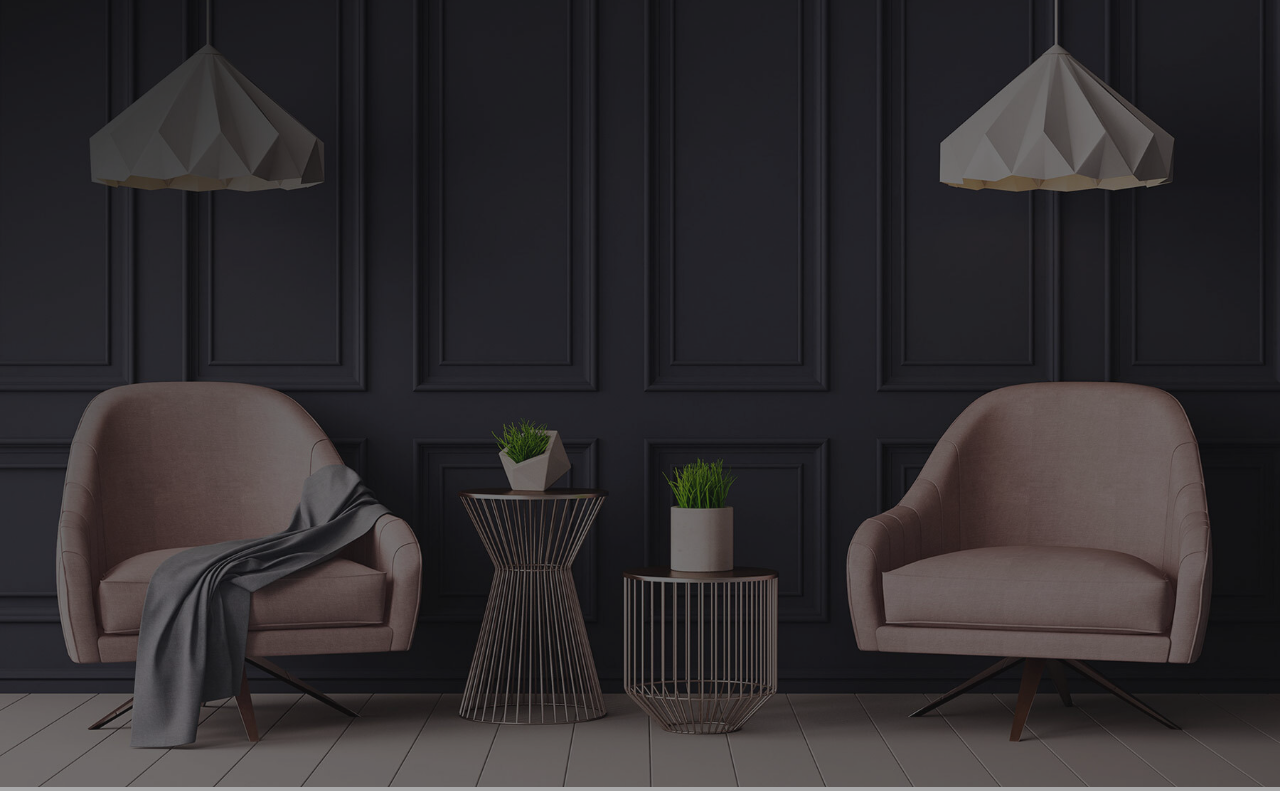
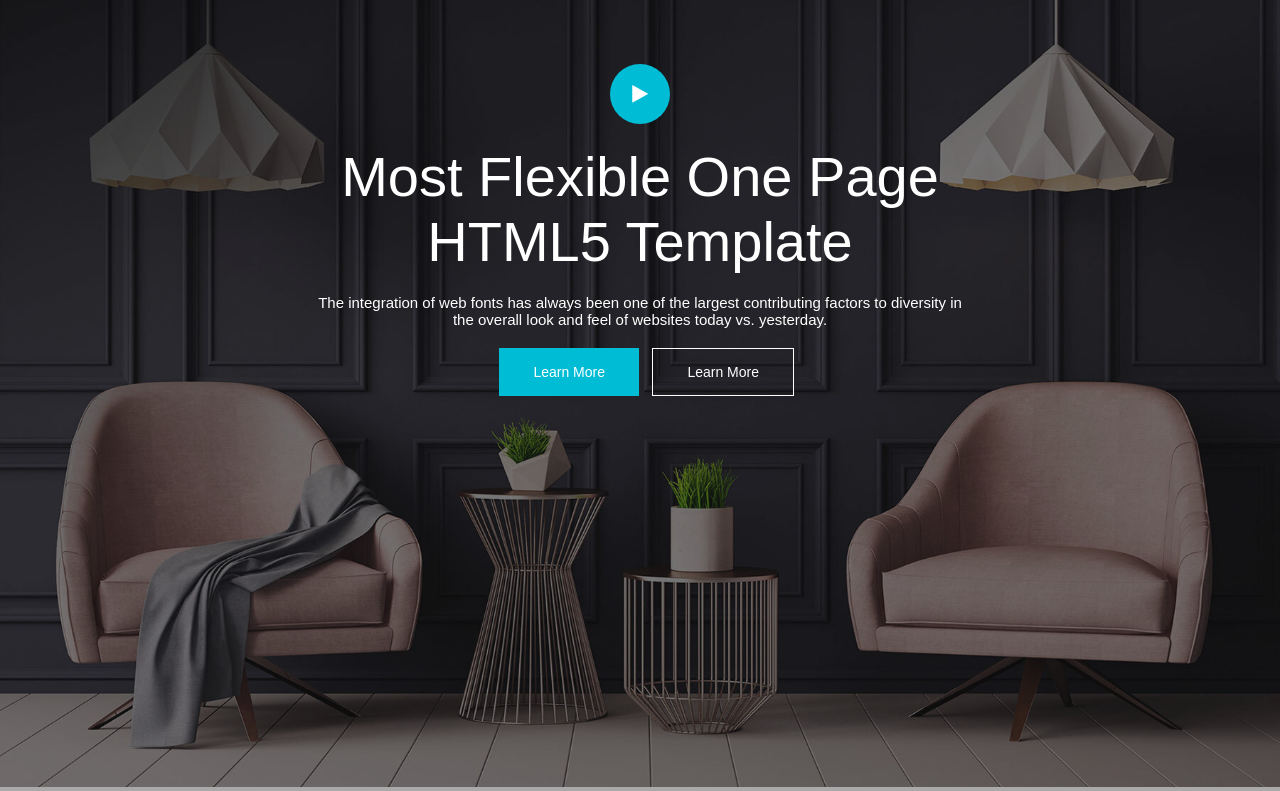
Before and after one commit to Devamchaudhari/Waxim, a plain HTML site: page html code/index.html in a window 1280 px wide. Shown: the part 66-857 px from the top of the page. Drawn offline with Linux system fonts and the light colour scheme.

Commit message:
Hero section added

```diff
--- a/assets/style/index.css
+++ b/assets/style/index.css
@@ -68,7 +68,87 @@
     right: 30px;
     top: 0;
 }
-.fa-bars{
 
+/* navbar css */
+
+/*Hero section  */
+
+.hero-container{
+    display: flex;
+    flex-direction: column;
+    flex-wrap: wrap;
+    position: absolute;
+    top: 30px;
+    text-align: center;
+    width: 100%;
 }
-/* navbar css */
+.play-btn-wrapper{
+ padding-top:100px;
+ padding-bottom:20px;
+ margin: 0 auto;
+}
+.play-btn{
+    width: 60px;
+    height: 60px;
+    background-color: #00bcd4;
+    border-radius: 50%;
+    display: flex;
+    align-items: center;
+    justify-content:center;
+    color: white;
+    font-size: 20px !important;
+}
+
+.brand-tagline{
+    display: flex;
+    justify-content:center;
+    width: 100%;
+    padding-bottom: 20px;
+}
+.tagline{
+    font: 56px 'Poppins',sans-serif;
+    font-weight: 400;
+    width: 60%;
+    color: white;
+}
+
+.brand-text{
+    display: flex;
+    justify-content: center;
+    width: 100%;
+    padding-bottom: 20px;
+}
+
+.textline{
+    font:15px 'Poppins',sans-serif;
+    font-weight:200 ;
+    width: 52%;
+    color: white;
+}
+.learnmore-btn{
+ width: 100%;
+ display: flex;
+ justify-content: center;
+}
+.activebtn{
+    display: flex;
+    justify-content: space-evenly;
+    width: 13%;
+}
+.learnmore-btn-active{
+    border:none;
+    background-color: #00bcd4;
+    color: white;
+    font: 14px 'Poppins',sans-serif;
+    font-weight: 500;
+    padding: 15px 34px;
+}
+.learnmore-btn-notactive{
+    border:1px solid white;
+    background-color:transparent;
+    color: white;
+    font: 14px 'Poppins',sans-serif;
+    font-weight: 500;
+    padding: 15px 34px;
+}
+/*Hero section  end*/
--- a/html code/index.html
+++ b/html code/index.html
@@ -43,19 +43,41 @@
                 <a href="#" class="nav-links">Contact</a>
             </div>
 
-
             </div>
             <div class="menu-icon">
                 <a href="#">
                     <i class="fa fa-bars"></i>
                 </a>
-
             </div>
           </div>
           <!-- navbar menu section -->
 
          <!-- navbar section end-->
       </navbar>
+
+      <!-- Hero main section -->
+      <div class="hero-container">
+        <div class="play-btn-wrapper">
+          <div class="play-btn">
+          <i class="fa fa-play"></i>
+        </div>
+        </div>
+        <div class="brand-tagline">
+          <h1 class="tagline">Most Flexible One Page HTML5 Template</h1>
+        </div>
+        <div class="brand-text">
+          <p class="textline">The integration of web fonts has always been one of the largest contributing factors to diversity in the overall look and feel of websites today vs. yesterday.</p>
+        </div>
+        <div class="learnmore-btn">
+          <div class="activebtn">
+            <button class="learnmore-btn-active">Learn More</button>
+          </div>
+          <div class="notactive-btn">
+            <button class="learnmore-btn-notactive">Learn More</button>
+          </div>
+        </div>
+      </div>
+      <!-- Hero main section -->
     </div>
 
     </div>
```
